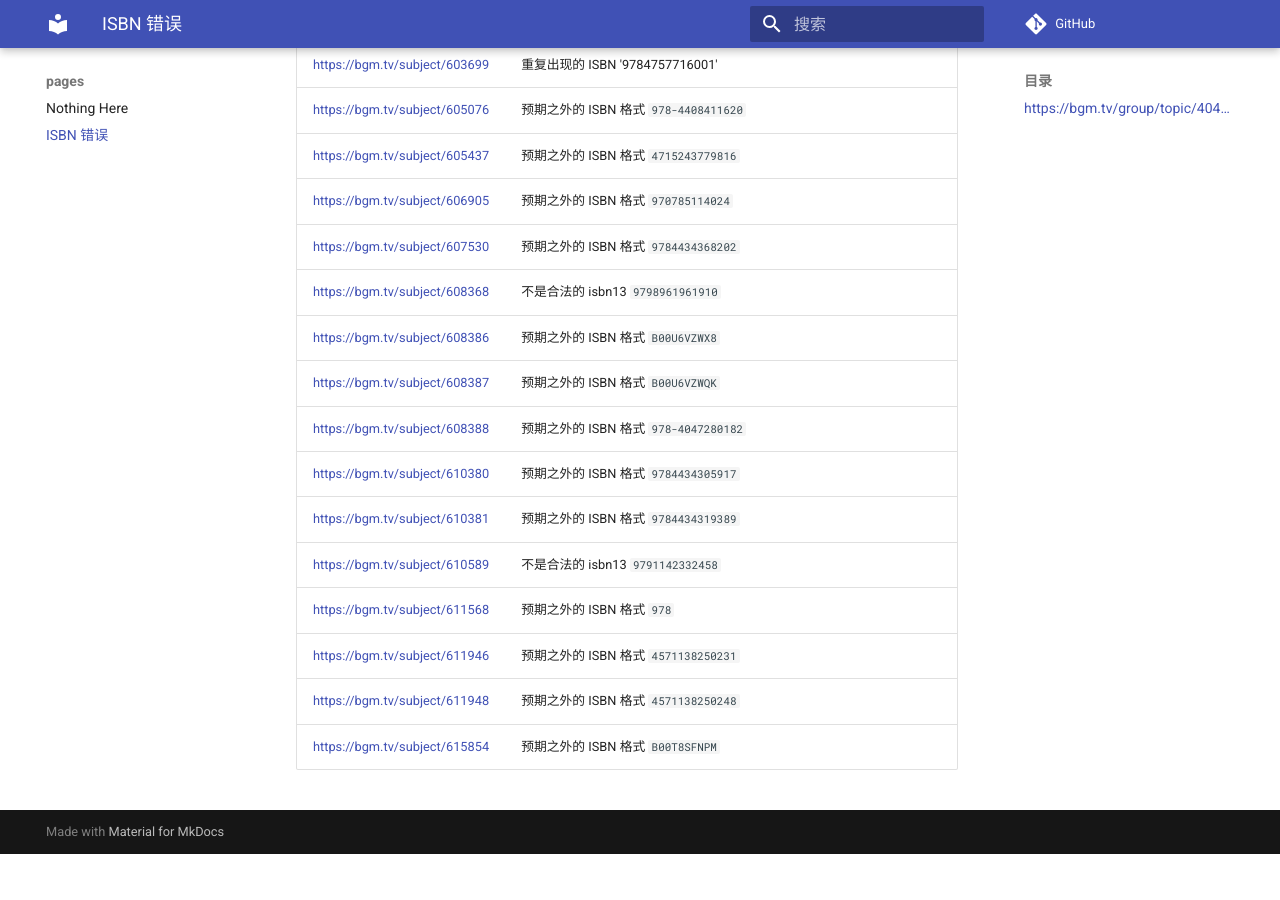
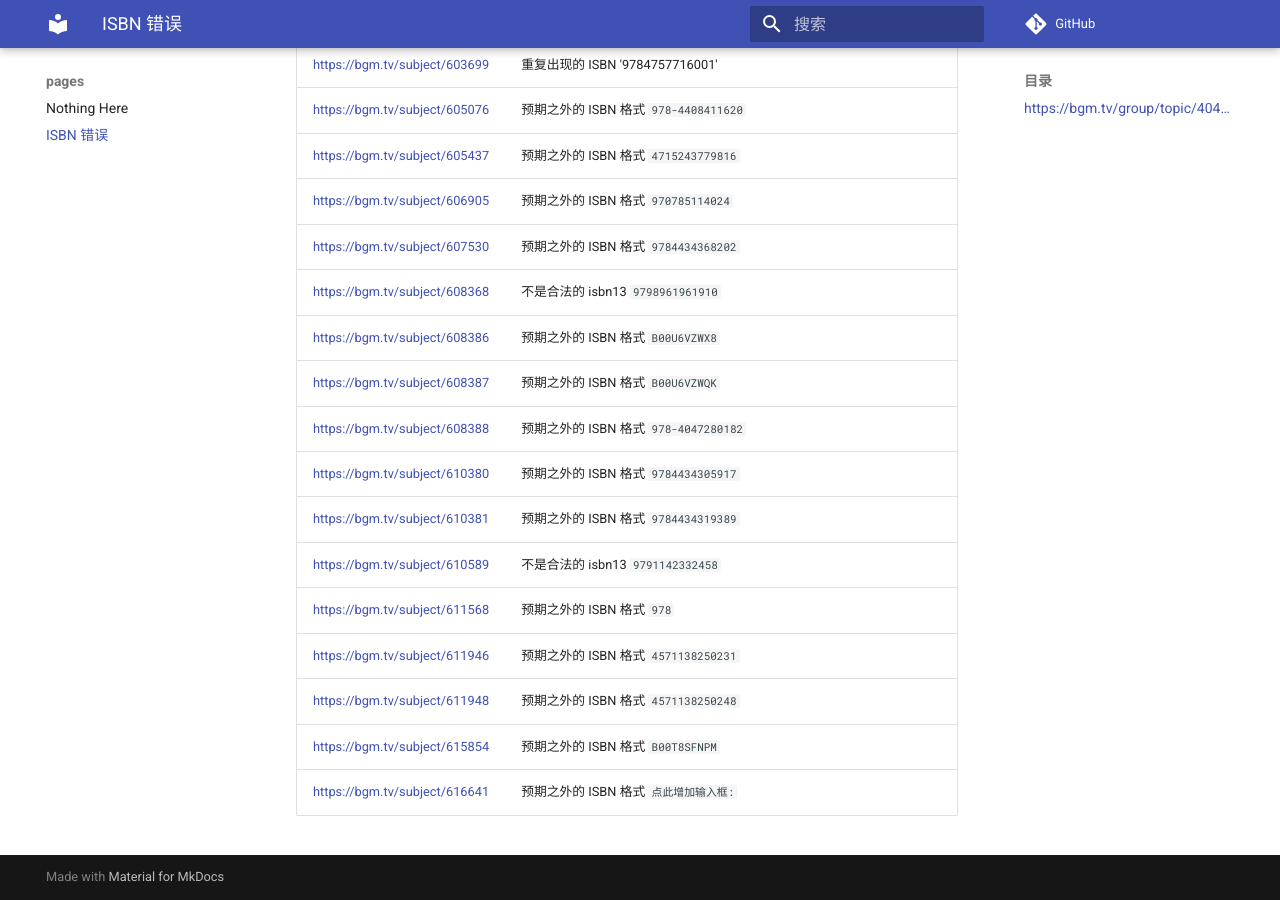
Before and after one commit to trim21/bangumi-pages, an MkDocs documentation site: the page built from docs/isbn.md, in a window 1280 px wide and 900 px high, scrolled down 10279 px. Built offline with MkDocs 1.6.1 and Material for MkDocs 9.7.7, drawn with Linux system fonts in a browser that asks for light colours; comment, search, counter and statistics services are not loaded; before the commit the page ends 11133 px from its top, so only the background shows below that; part of the change alters nothing that is shown.

Commit message:
update isbn.md

```diff
--- a/docs/isbn.md
+++ b/docs/isbn.md
@@ -1,7 +1,7 @@
 # ISBN 错误
 ## <https://bgm.tv/group/topic/404801>
 
-total 236
+total 237
 
 | url | error |
 | --- |  ---  |
@@ -241,3 +241,4 @@ total 236
 | <https://bgm.tv/subject/611946> | 预期之外的 ISBN 格式 `4571138250231` |
 | <https://bgm.tv/subject/611948> | 预期之外的 ISBN 格式 `4571138250248` |
 | <https://bgm.tv/subject/615854> | 预期之外的 ISBN 格式 `B00T8SFNPM` |
+| <https://bgm.tv/subject/616641> | 预期之外的 ISBN 格式 `点此增加输入框:` |
```
